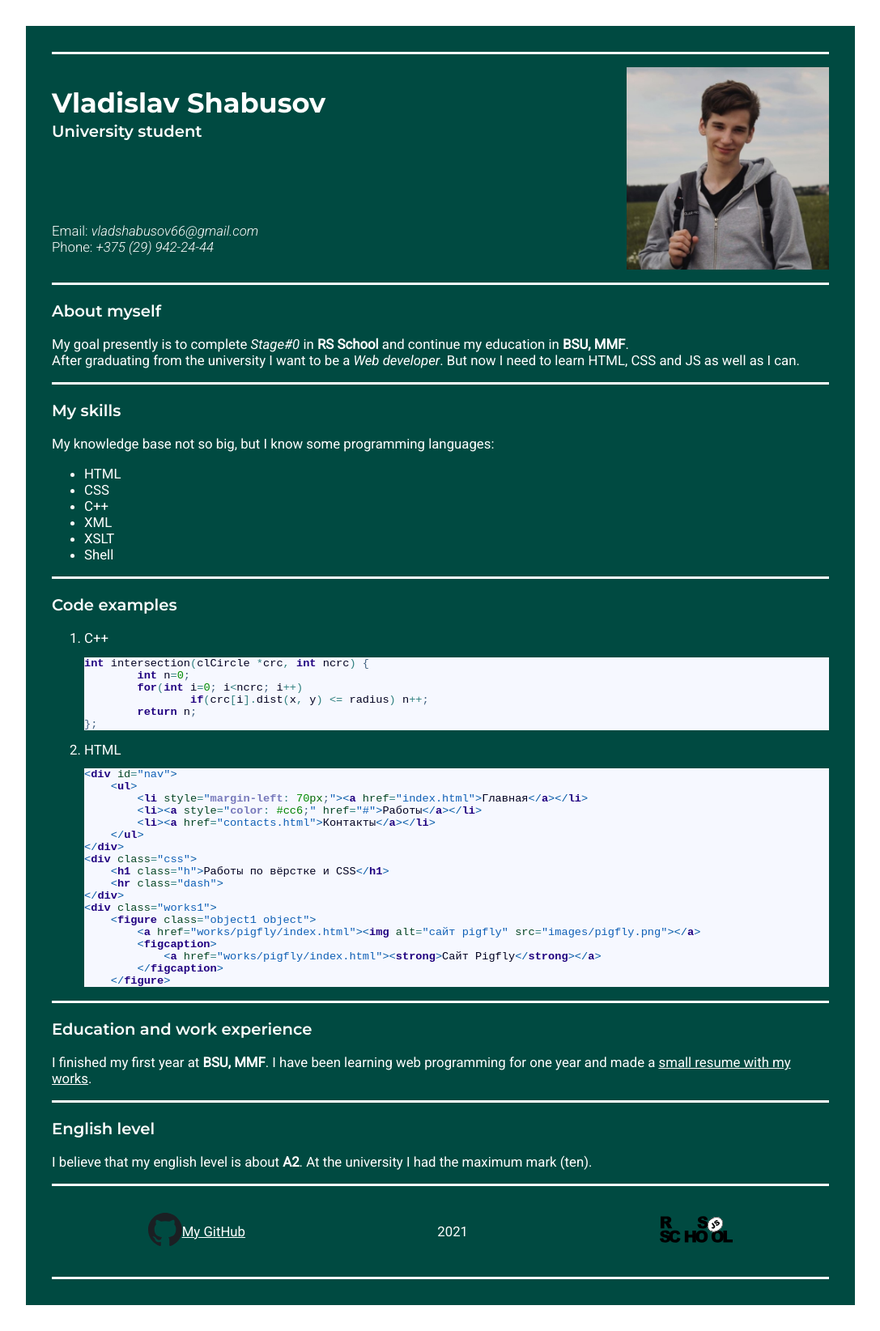
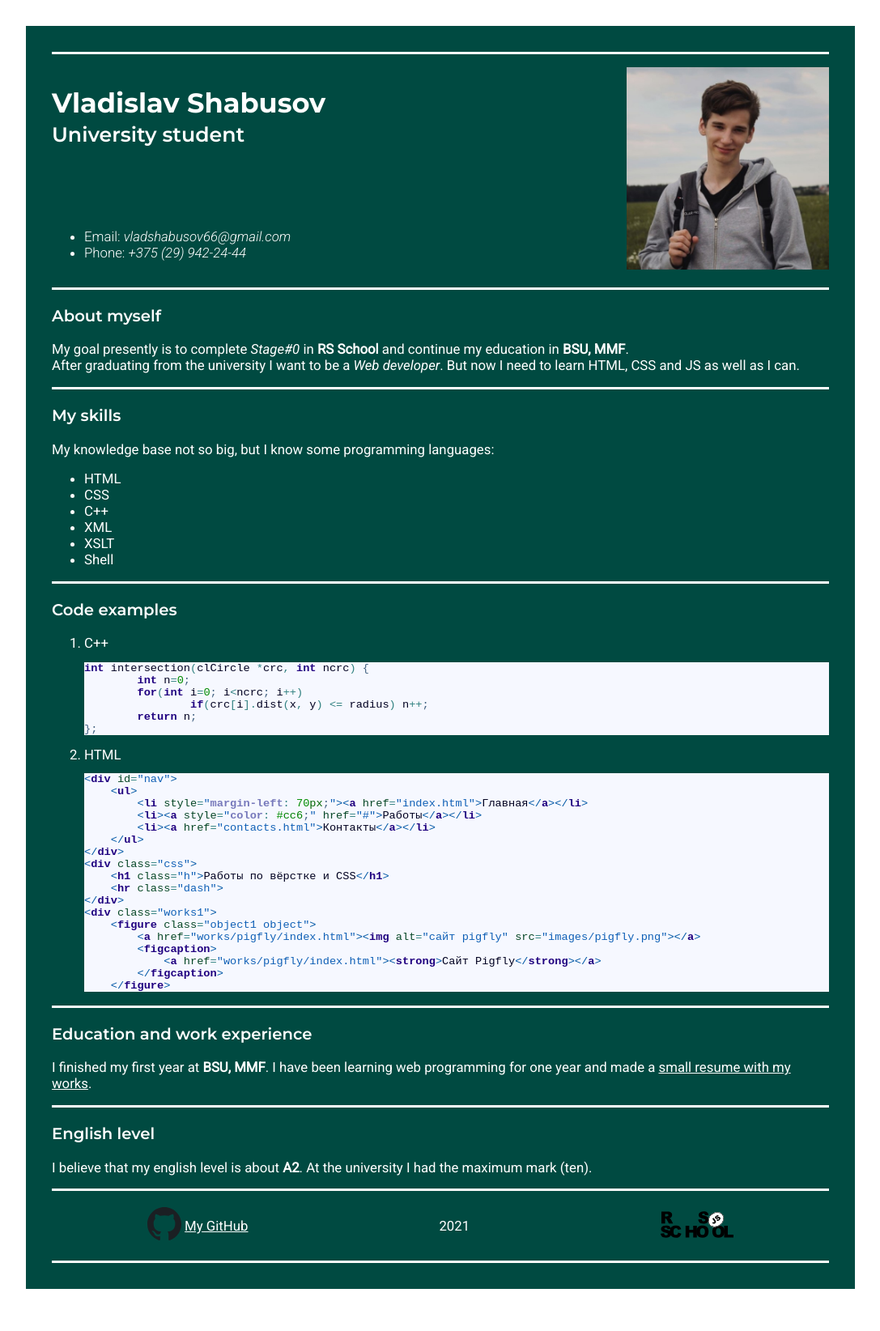
Before and after one commit to ShabusoVladislav/rsschool-cv, a plain HTML site: page index.html in a window 1280 px wide. Shown: the whole page at 81% size, without its empty margins (96-1183 px from the left). Drawn offline with Linux system fonts and the light colour scheme.

Commit message:
refactor: change structure of cv according to criteria

```diff
--- a/index.html
+++ b/index.html
@@ -16,9 +16,11 @@
         <header>
             <div class="about">
                 <h1 class="name">Vladislav Shabusov</h1>
-                <h3>University student</h3>
-                <p class="div-contacts"><span class="pre-contact">Email:</span>  <span class="contact">vladshabusov66@gmail.com</span><br>
-                    <span class="pre-contact">Phone:</span> <span class="contact">+375 (29) 942-24-44</span></p>
+                <h2>University student</h2>
+                <ul class="div-contacts">
+                    <li><span class="pre-contact">Email:</span>&nbsp;<span class="contact">vladshabusov66@gmail.com</span></li>
+                    <li><span class="pre-contact">Phone:</span>&nbsp;<span class="contact">+375 (29) 942-24-44</span></li>
+                </ul>
             </div>
             <img src="images/me.jpg" width="250" height="250" alt="My photo">
         </header>
@@ -92,7 +94,9 @@
         </main>
         <hr>
         <footer>
-            <p class="github"><a href="https://github.com/ShabusoVladislav"><img src="images/github.svg" width="42" height="42" alt=""></a><a href="https://github.com/ShabusoVladislav">My GitHub</a></p>
+            <figure class="github">
+                <a href="https://github.com/ShabusoVladislav"><img src="images/github.svg" width="42" height="42" alt="GitHub logo"></a>&nbsp;<a href="https://github.com/ShabusoVladislav">My GitHub</a>
+            </figure>
             <p>2021</p>
             <a href="https://rs.school/js/"><img src="images/logo.svg" width="90" height="42" alt="RS logo"></a>
         </footer>
--- a/style.css
+++ b/style.css
@@ -4,7 +4,6 @@ body {
     color: white;
     font-size: 105%;
     font-weight: 200;
-
 }
 
 .container {
@@ -19,15 +18,18 @@ hr {
     height: 1px;
     color: white;
     background-color: white;
+
     margin: 16px auto;
 }
 
 h1 {
     font-family: 'Montserrat', sans-serif;
     font-weight: 700;
+
     margin-bottom: -16px;
 }
 
+h2,
 h3 {
     font-family: 'Montserrat', sans-serif;
     font-weight: 600;
@@ -81,4 +83,9 @@ footer {
     flex-direction: row;
     justify-content: space-around;
     align-items: center;
+
+    font-family: 'Roboto', sans-serif;
+    font-weight: 400;
+
+    margin: 0;
 }
```
